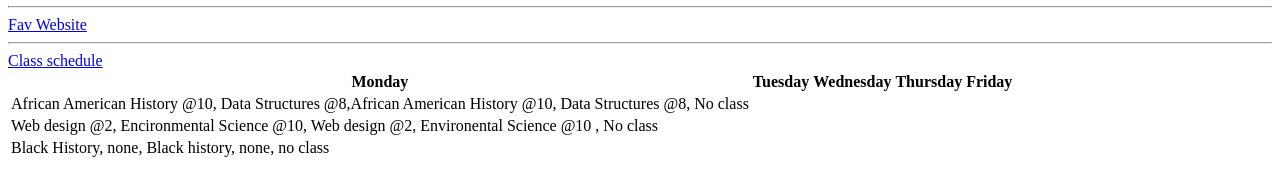
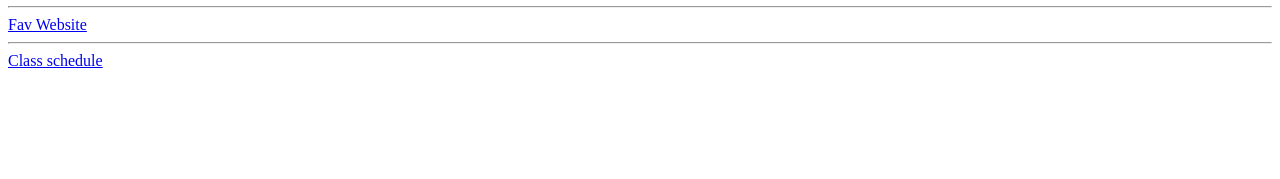
Before and after one commit to Bwxrm/bwxrm.github.io, a plain HTML site: page index.html in a window 1280 px wide. Shown: the part 621-800 px from the top of the page. Drawn offline with Linux system fonts and the light colour scheme.

Commit message:
Update index.html

```diff
--- a/index.html
+++ b/index.html
@@ -14,23 +14,6 @@
 <a href="https://www.depop.com/brysclos3t/" target="_blank"> <hr> Fav Website</a>
 <a href="file:///C:/Users/itsbw/Downloads/schedule.html" target="_blank"> <hr> Class schedule </a>
 
-<table>
-<tr>
-  <th>Monday</th>
-  <th>Tuesday</th>
-  <th>Wednesday</th>
-  <th>Thursday</th>
-  <th>Friday</th>
-</tr>
-<tr>
-  <td>African American History @10, Data Structures @8,African American History @10, Data Structures @8, No class </td>
-</tr>
-<tr>
-  <td> Web design @2, Encironmental Science @10, Web design @2, Environental Science @10 , No class</td>
-</tr>
-<tr>
-  <td> Black History, none, Black history, none, no class</td>
-</tr>
-</table>
+
 </body>
 </html>
```
